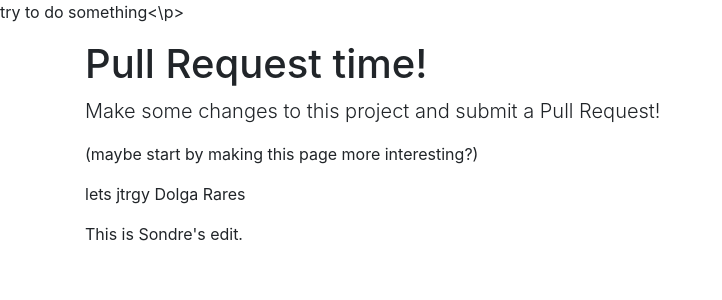
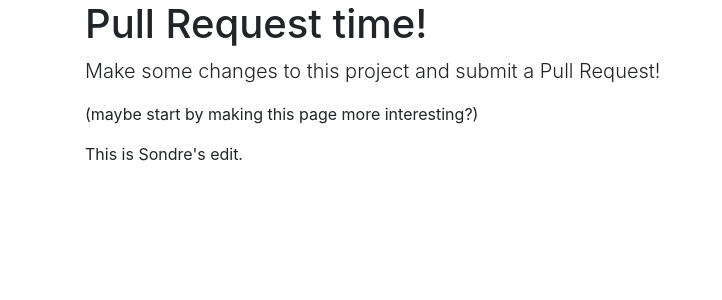
Before and after one commit to TechSocOpenSource/CoolProject, a Django app: page / in a window 1280 px wide. Shown: the part 58-358 px from the top of the page, without its empty margins (0-722 px from the left). Run offline with Django 3.2, Linux system fonts and the light colour scheme; some libraries are stand-ins or nearby versions.

Commit message:
Cleaned base.html

```diff
--- a/templates/base.html
+++ b/templates/base.html
@@ -2,7 +2,7 @@
 <html lang="en">
 <head>
     <meta charset="UTF-8">
-    <title>Cool Project my first one</title>
+    <title>Cool Project</title>
 
     {% include '_components/head/bootstrap.html' %}
 
@@ -10,12 +10,11 @@
 </head>
 <body>
     {% include '_components/navigation/navigation.html' %}
-  <p> try to do something<\p>
+
     <div class="container">
         <h1>Pull Request time!</h1>
         <p class="lead">Make some changes to this project and submit a Pull Request!</p>
         <p>(maybe start by making this page more interesting?)</p>
-        <p> lets jtrgy Dolga Rares</p>
         <p>This is Sondre's edit.</p>
     </div>
 
```
